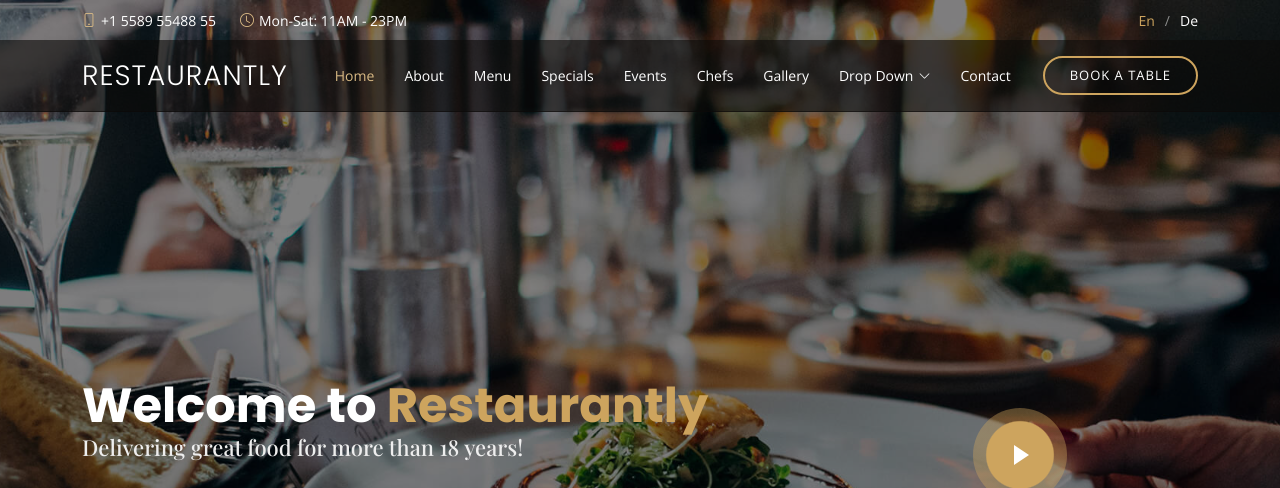
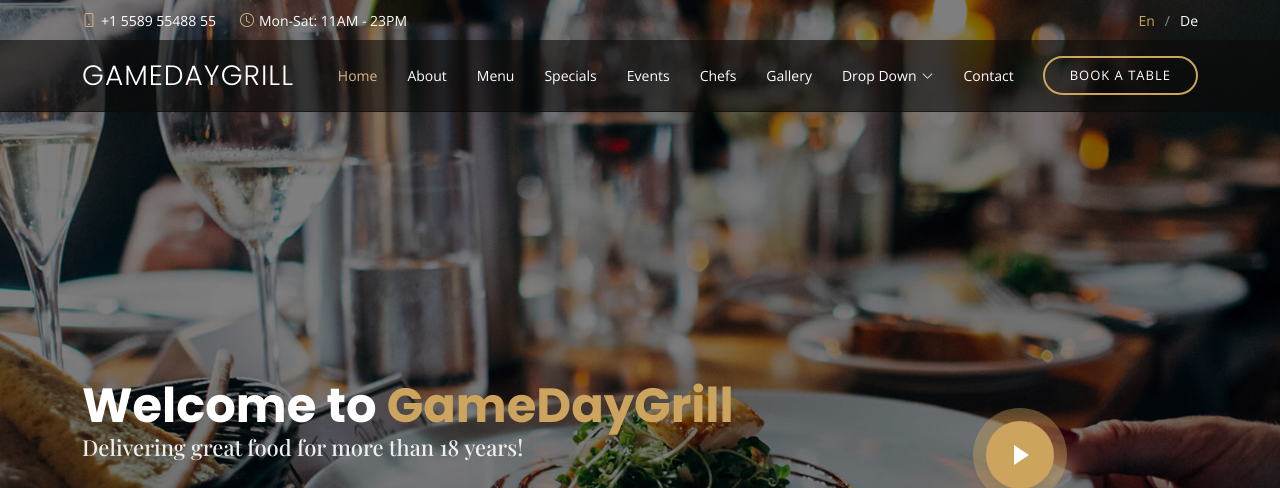
Before and after one commit to GltchyFX/GameDayGrill, a plain HTML site: page Restaurantly/index.html in a window 1280 px wide. Shown: the top 488 px of the page. Drawn offline with nearby package versions, Linux system fonts and the light colour scheme; a web font is replaced by a local one.

Commit message:
changing instances of resturantly to gamedaygrill

```diff
--- a/Restaurantly/index.html
+++ b/Restaurantly/index.html
@@ -67,7 +67,7 @@
   <header id="header" class="fixed-top d-flex align-items-cente">
     <div class="container-fluid container-xl d-flex align-items-center justify-content-lg-between">
 
-      <h1 class="logo me-auto me-lg-0"><a href="index.html">Restaurantly</a></h1>
+      <h1 class="logo me-auto me-lg-0"><a href="index.html">GameDayGrill</a></h1>
       <!-- Uncomment below if you prefer to use an image logo -->
       <!-- <a href="index.html" class="logo me-auto me-lg-0"><img src="assets/img/logo.png" alt="" class="img-fluid"></a>-->
 
@@ -111,7 +111,7 @@
     <div class="container position-relative text-center text-lg-start" data-aos="zoom-in" data-aos-delay="100">
       <div class="row">
         <div class="col-lg-8">
-          <h1>Welcome to <span>Restaurantly</span></h1>
+          <h1>Welcome to <span>GameDayGrill</span></h1>
           <h2>Delivering great food for more than 18 years!</h2>
 
           <div class="btns">
@@ -897,7 +897,7 @@
 
           <div class="col-lg-3 col-md-6">
             <div class="footer-info">
-              <h3>Restaurantly</h3>
+              <h3>GamedayGrill</h3>
               <p>
                 A108 Adam Street <br>
                 NY 535022, USA<br><br>
```
Also changed, not shown: Restaurantly/inner-page.html (+1 -1 lines).
